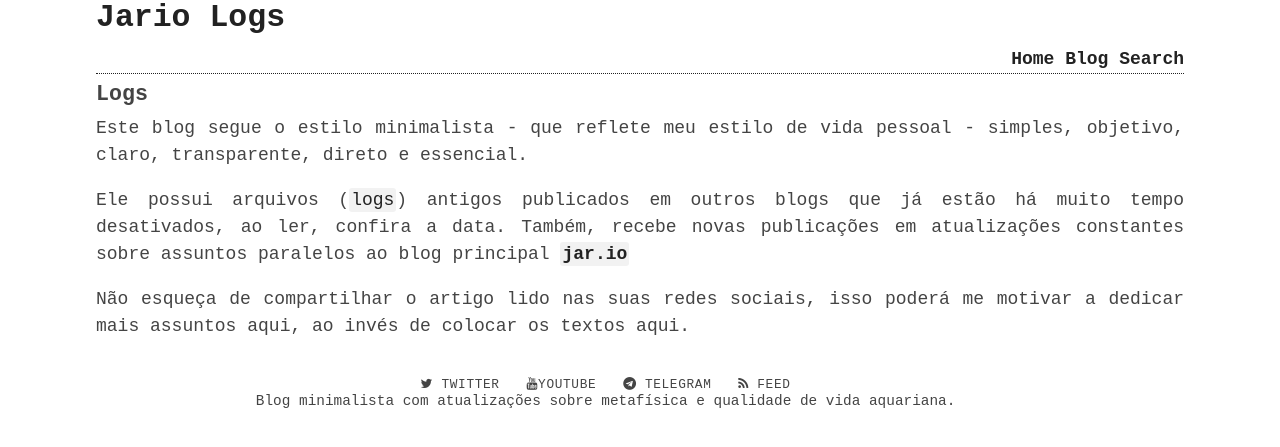
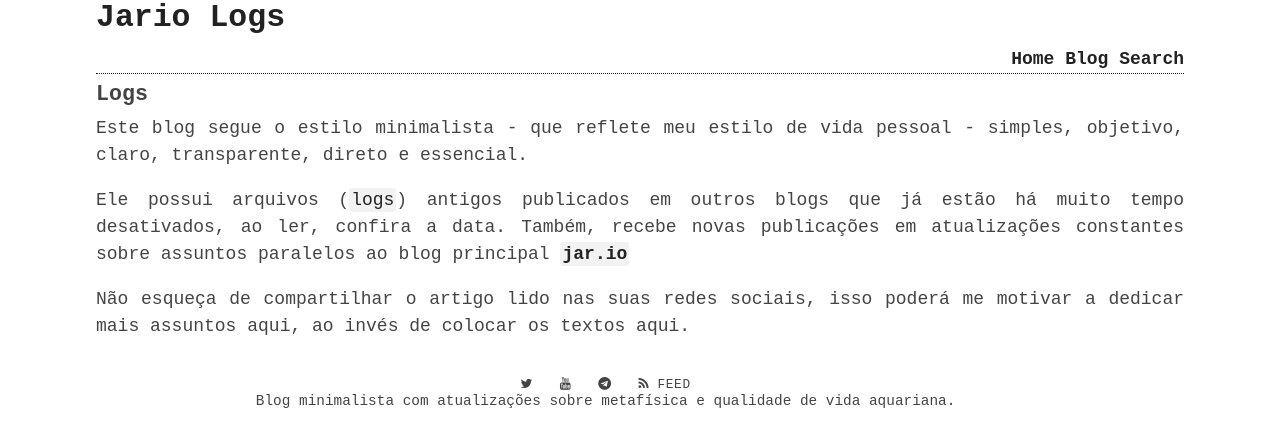
Before and after one commit to michaelandroiddf/jario.github.io, a Jekyll site: the page built from index.md, in a window 1280 px wide. Shown: the top 447 px of the page. Built offline with Jekyll 4.4.1, drawn with Linux system fonts in a browser that asks for light colours.

Commit message:
changes front-page

```diff
--- a/_includes/footer.html
+++ b/_includes/footer.html
@@ -1,8 +1,8 @@
 <footer class="bottom-footer">
 <span class="social">
-<a rel="profile" title="Jario twitter" href="https://twitter.com/jarioswami" target="_blank"><i class="fa fa-twitter" aria-hidden="true"></i> Twitter</a>
-<a rel="profile" title="Jario Youtube" href="https://youtube.com/jarioswami" target="_blank" ><i class="fa fa-youtube" aria-hidden="true"></i>Youtube</a>
-<a rel="profile" title="Jario telegram" href="https://telegram.com/jarioswami" target="_blank" ><i class="fa fa-telegram" aria-hidden="true"></i> Telegram</a>
+<a rel="profile" title="Jario twitter" href="https://twitter.com/jarioswami" target="_blank"><i class="fa fa-twitter" aria-hidden="true"></i></a>
+<a rel="profile" title="Jario Youtube" href="https://youtube.com/@jarioswami" target="_blank" ><i class="fa fa-youtube" aria-hidden="true"></i></a>
+<a rel="profile" title="Jario telegram" href="https://t.me/jarioswami" target="_blank" ><i class="fa fa-telegram" aria-hidden="true"></i></a>
 <a rel="profile" title="Feed/RSS para seguir" href="{{base.url}}/feed.xml" target="_blank" ><i class="fa fa-rss" aria-hidden="true"></i> Feed</a>
 </span>
 <br />
```
